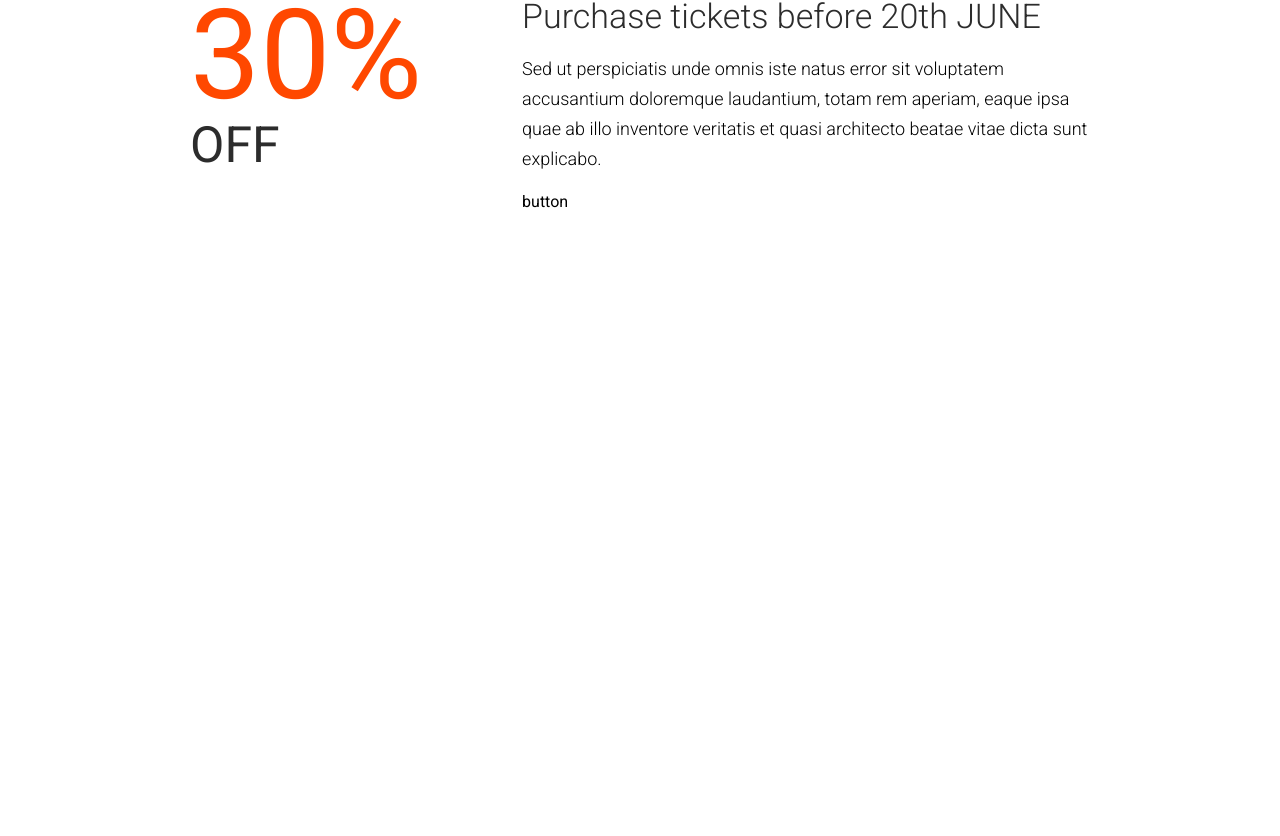
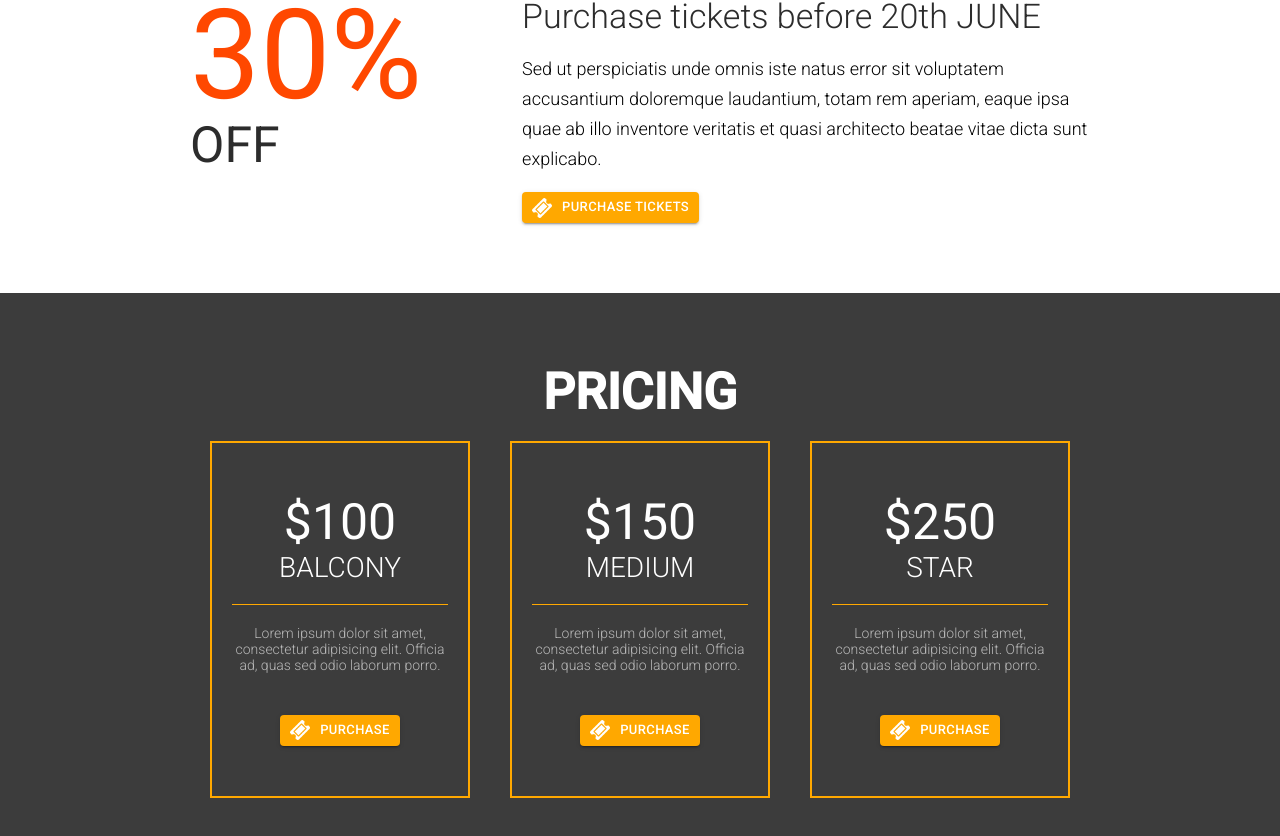
Before and after one commit to mh3r99/the_venue, a React (Create React App) app: page / in a window 1280 px wide. Shown: the part 1875-2711 px from the top of the page. Before the commit the page ends 2156 px from the top, so only its background shows below. Built offline with nearby package versions, Linux system fonts and the light colour scheme.

Commit message:
pricing section

```diff
--- a/src/App.js
+++ b/src/App.js
@@ -1,6 +1,7 @@
 import Featured from "./components/Featured/Featured";
 import Header from "./components/HeaderFooter/Header";
 import Highlights from "./components/Highlights/Highlights";
+import Pricing from "./components/Pricing/Pricing";
 import VenueNfo from "./components/VenueNfo/VenueNfo";
 import "./resources/styles.css";
 
@@ -11,6 +12,7 @@ function App() {
       <Featured />
       <VenueNfo />
       <Highlights />
+      <Pricing />
     </div>
   );
 }
--- a/src/components/Highlights/Discount.jsx
+++ b/src/components/Highlights/Discount.jsx
@@ -1,5 +1,6 @@
 import React, { useState, useEffect } from "react";
 import { Fade, Slide } from "react-reveal";
+import MyButton from "../utils/MyButton";
 
 const Discount = () => {
   const [discount, setDiscount] = useState({
@@ -32,7 +33,7 @@ const Discount = () => {
           </div>
         </Fade>
 
-        <Slide>
+        <Slide right>
           <div className="discount_description">
             <h3>Purchase tickets before 20th JUNE</h3>
             <p>
@@ -42,7 +43,12 @@ const Discount = () => {
               dicta sunt explicabo.
             </p>
 
-            <div>button</div>
+            <MyButton
+              text="Purchase tickets"
+              bck="#ffa800"
+              color="#fff"
+              link="http://google.com"
+            />
           </div>
         </Slide>
       </div>
--- /dev/null
+++ b/src/components/Pricing/Pricing.jsx
@@ -0,0 +1,52 @@
+import React from "react";
+import { useState } from "react";
+import { Zoom } from "react-reveal";
+import MyButton from "../utils/MyButton";
+
+const Pricing = () => {
+  const [items, setItems] = useState({
+    prices: [100, 150, 250],
+    positions: ["Balcony", "Medium", "Star"],
+    desc: [
+      "Lorem ipsum dolor sit amet, consectetur adipisicing elit. Officia ad, quas sed odio laborum porro.",
+      "Lorem ipsum dolor sit amet, consectetur adipisicing elit. Officia ad, quas sed odio laborum porro.",
+      "Lorem ipsum dolor sit amet, consectetur adipisicing elit. Officia ad, quas sed odio laborum porro.",
+    ],
+    linkto: ["http://google.com", "http://google.com", "http://google.com"],
+    delay: [500, 0, 500],
+  });
+
+  const showBoxes = () =>
+    items.prices.map((_, i) => (
+      <Zoom key={i} delay={items.delay[i]}>
+        <div className="pricing_item">
+          <div className="pricing_inner_wrapper">
+            <div className="pricing_title">
+              <span>${items.prices[i]}</span>
+              <span>{items.positions[i]}</span>
+            </div>
+            <div className="pricing_description">{items.desc[i]}</div>
+            <div className="pricing_buttons">
+              <MyButton
+                text="Purchase"
+                bck="#ffa800"
+                color="#fff"
+                link={items.linkto[i]}
+              />
+            </div>
+          </div>
+        </div>
+      </Zoom>
+    ));
+
+  return (
+    <div className="bck_black">
+      <div className="center_wrapper pricing_section">
+        <h2>Pricing</h2>
+        <div className="pricing_wrapper">{showBoxes()}</div>
+      </div>
+    </div>
+  );
+};
+
+export default Pricing;
--- /dev/null
+++ b/src/components/utils/MyButton.jsx
@@ -0,0 +1,22 @@
+import { Button } from "@material-ui/core";
+import React from "react";
+import TicketIcon from "../../resources/images/icons/ticket.png";
+
+const MyButton = ({ link, text, bck, color }) => {
+  return (
+    <Button
+      href={link}
+      variant="contained"
+      size="small"
+      style={{
+        background: bck,
+        color: color,
+      }}
+    >
+      <img src={TicketIcon} className="iconImage" alt="icon_buttons" />
+      {text}
+    </Button>
+  );
+};
+
+export default MyButton;
```
